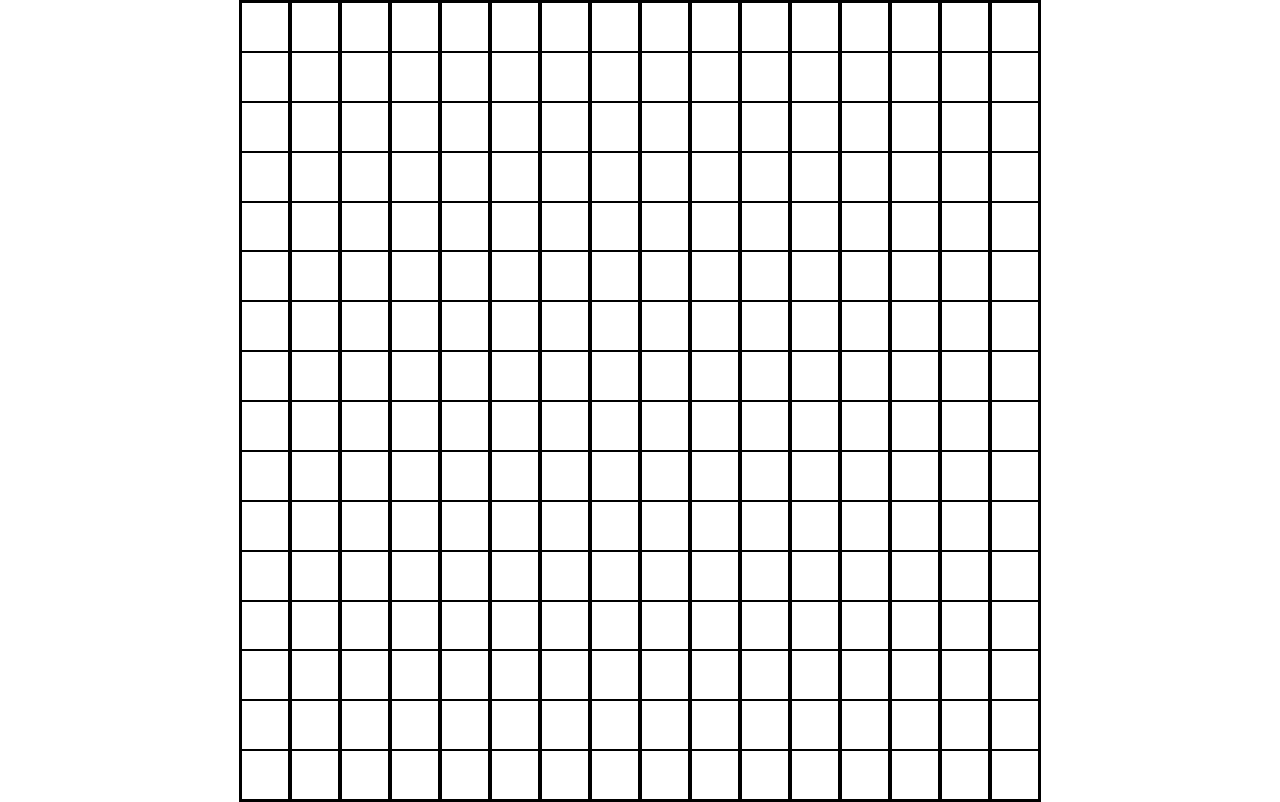
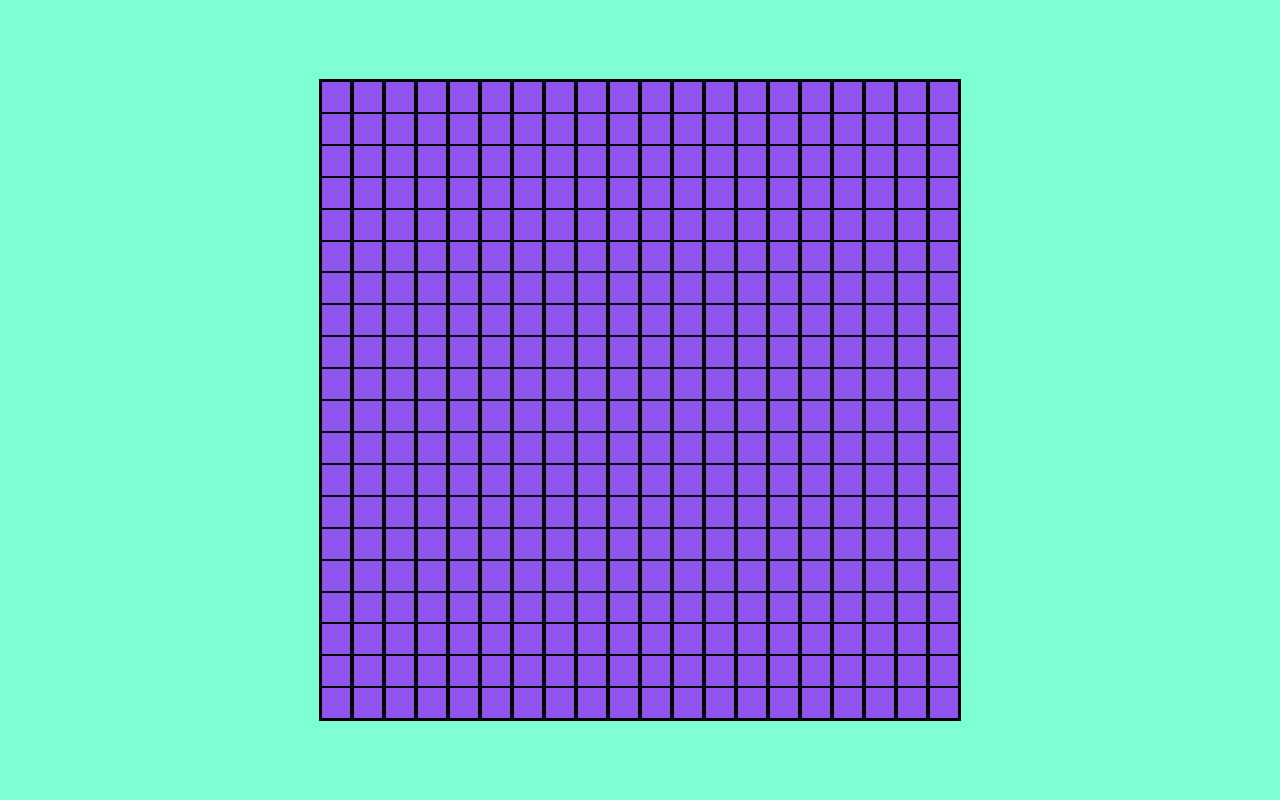
Before and after one commit to oberonSilni/Etch-a-Sketch, a plain HTML site: page index.html in a window 1280 px wide. Drawn offline with Linux system fonts and the light colour scheme.

Commit message:
wrote function for choosing the grid size

```diff
--- a/index.html
+++ b/index.html
@@ -9,9 +9,9 @@
 
 </head>
 <body>
-
+<div class="body2">
 <div class="container"></div>
-
+</div>
 
 <script src="script.js"></script>
 </body>
--- a/script.js
+++ b/script.js
@@ -24,4 +24,4 @@ function makeDivs(number){
 
 }
 
-makeDivs(16);
+makeDivs(20);
--- a/style.css
+++ b/style.css
@@ -3,13 +3,21 @@
     padding:0;
 }
 
+.body2{
+height:100vh;
+width: 100%;
+display:flex;
+justify-content: center;
+align-items: center;
+background-color: aquamarine;
+}
 
 .container{
-    height: 50rem;
-    width: 50rem;
-    margin:auto;
+    height: 40rem;
+    width: 40rem;
     display:flex;
     border:1px solid;
+    background-color: rgb(143, 83, 238);
 }
 
 .split{
```
